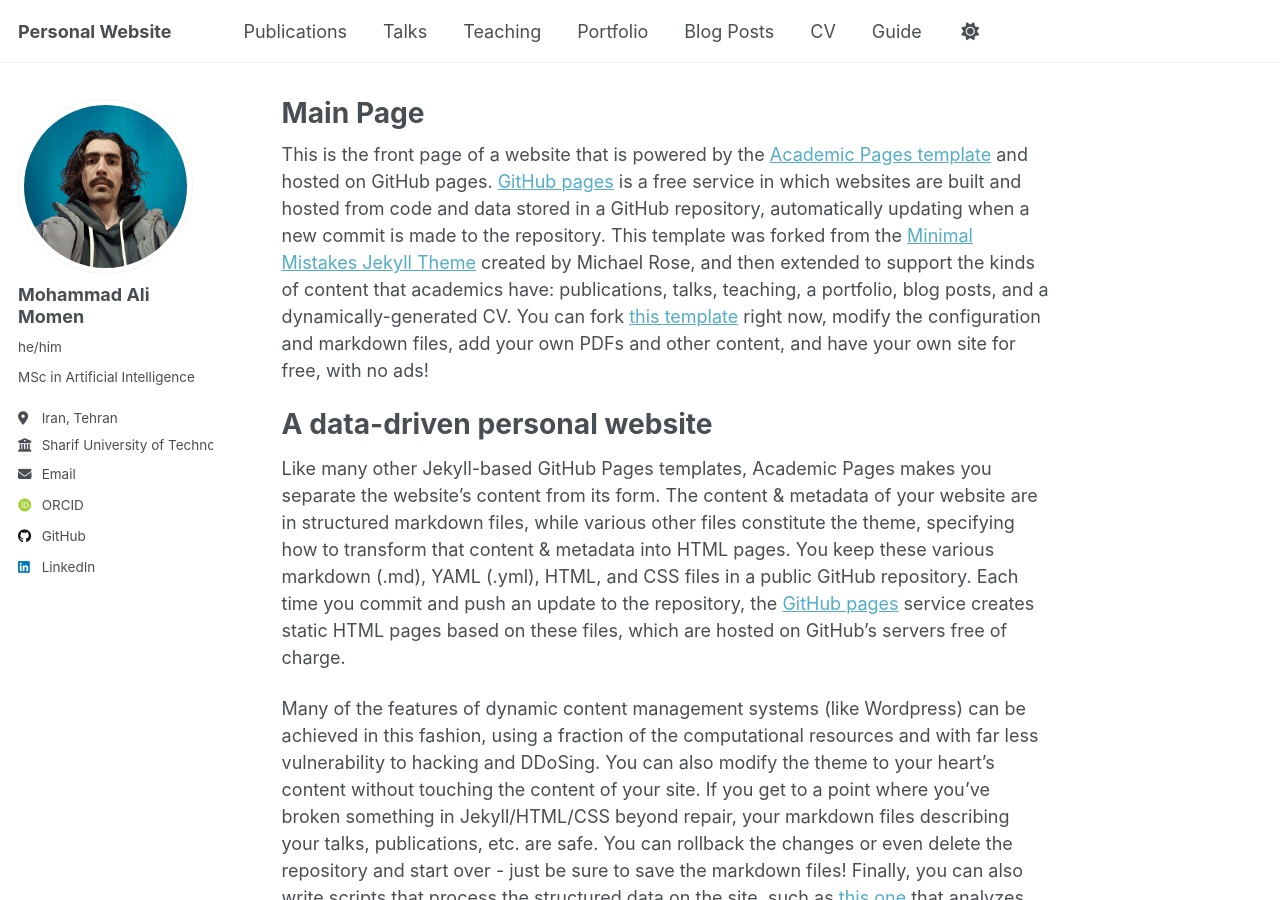
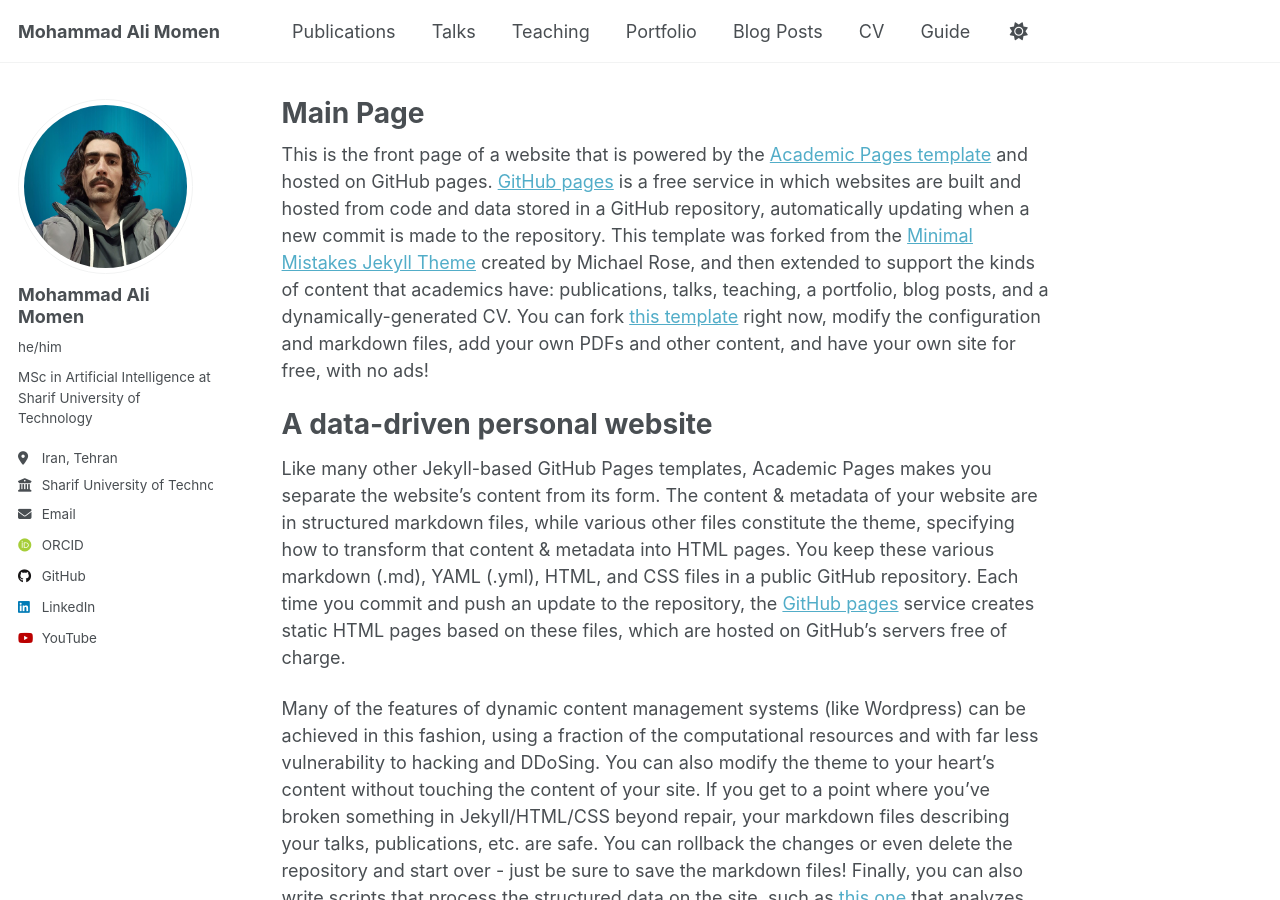
Before and after one commit to mamomen1996/mamomen1996.github.io, a Jekyll site: the page built from _pages/about.md, in a window 1280 px wide and 900 px high. Built offline with Jekyll 4.4.1, drawn with Linux system fonts in a browser that asks for light colours; some web fonts are replaced.

Commit message:
Update _config.yml

```diff
--- a/_config.yml
+++ b/_config.yml
@@ -9,8 +9,8 @@
 # Basic Site Settings
 locale                   : "en-US"
 site_theme               : "default"
-title                    : "Personal Website"
-title_separator          : "-"
+title                    : "Mohammad Ali Momen"
+title_separator          : "•"
 name                     : &name "Mohammad Ali Momen"
 description              : &description "This is my personal website"
 url                      : https://mamomen1996.github.io # the base hostname & protocol for your site e.g. "https://[your GitHub username].github.io"
@@ -25,7 +25,7 @@
   avatar           : "pic_2.png"
   name             : "Mohammad Ali Momen"
   pronouns         : "he/him"
-  bio              : "MSc in Artificial Intelligence"
+  bio              : "MSc in Artificial Intelligence at Sharif University of Technology"
   location         : "Iran, Tehran"
   employer         : "Sharif University of Technology"
   uri              : # URL
@@ -72,7 +72,7 @@
   weibo            : # Username
   wikipedia        : # Username
   xing             : # Username
-  youtube          : # Username
+  youtube          : "mamomen1996"
   zhihu            : # Username
 
 # Publication Category - The following the list of publication categories and their headings
@@ -85,8 +85,8 @@
     title: 'Conference Papers'
 
 # Site Settings
-teaser                   :  # filename of teaser fallback teaser image placed in /images/, .e.g. "500x300.png"
-breadcrumbs              : false # true, false (default)
+teaser                   : "500x300.png" # filename of teaser fallback teaser image placed in /images/, .e.g. "500x300.png"
+breadcrumbs              : true # true, false (default)
 words_per_minute         : 160
 future                   : true
 read_more                : "disabled" # if enabled, adds "Read more" links to excerpts
```
